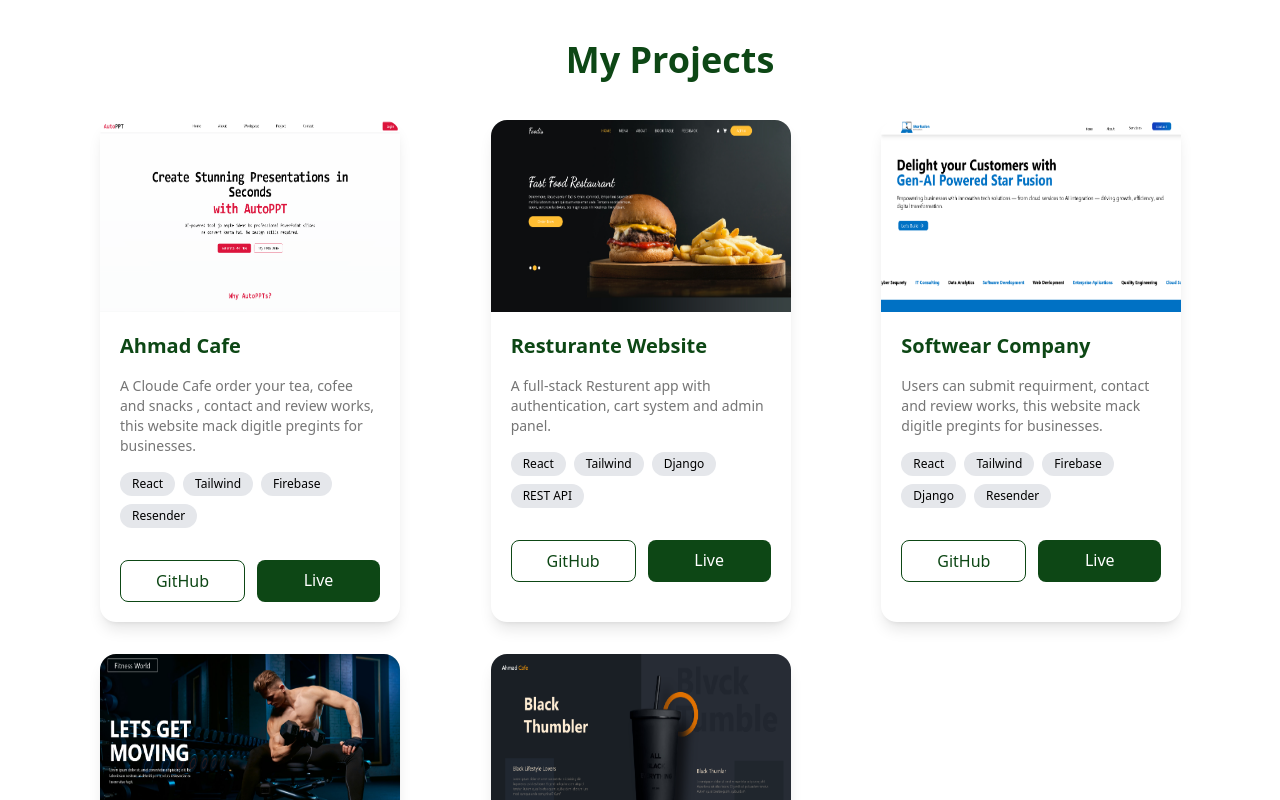
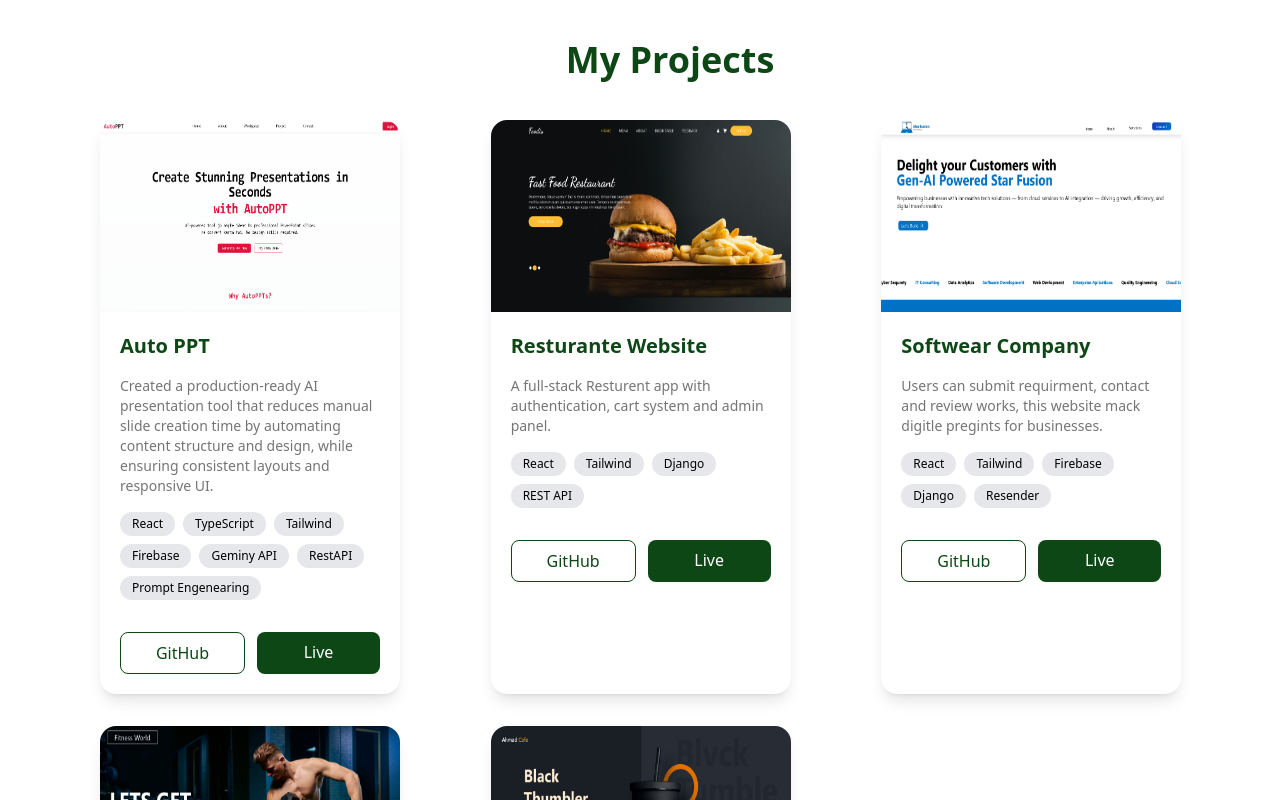
Before and after one commit to asifahmad0/My-Portfolio, a React (Vite) app in the folder frontend/: page / in a window 1280 px wide. Shown: the part 2696-3496 px from the top of the page. Built offline with nearby package versions, Linux system fonts and the light colour scheme.

Commit message:
add new project

```diff
--- a/frontend/src/pages/Project.jsx
+++ b/frontend/src/pages/Project.jsx
@@ -10,10 +10,10 @@ import autoPptImg from '../assets/autoppt.png'
 const projects = [
   {
     id: 1,
-    title: "Ahmad Cafe ",
+    title: "Auto PPT ",
     description:
-      "A Cloude Cafe order your tea, cofee and snacks , contact and review works, this website mack digitle pregints for businesses.",
-    tech: ["React", "Tailwind", "Firebase", "Resender"],
+      "Created a production-ready AI presentation tool that reduces manual slide creation time by automating content structure and design, while ensuring consistent layouts and responsive UI.",
+    tech: ["React", "TypeScript","Tailwind", "Firebase", "Geminy API", "RestAPI", "Prompt Engenearing"],
     image: autoPptImg,
     github: "https://github.com/asifahmad0/My-Portfolio",
     live: "https://autoppt.vercel.app/",
--- a/frontend/src/pages/SkillSection.jsx
+++ b/frontend/src/pages/SkillSection.jsx
@@ -13,7 +13,6 @@ import nodejs from '../assets/node-js-logo.png'
 import express from '../assets/express.png'
 import firebase from '../assets/firebase.webp'
 import mongodb from '../assets/mongodb.svg'
-import next from '../assets/nextjs.jpeg'
 import postgre from '../assets/postgres.avif'
 import framer from '../assets/framer.webp'
 import git from '../assets/git.jpeg'
@@ -24,7 +23,6 @@ const skills = [
   { name: "React", type: "Library", icon: react },
   { name: "TypeScript", type: "Programming Language", icon: ts },
   { name: "Node.js", type: "Programming Language", icon: nodejs },
-  { name: "Next.js", type: "Framework", icon: next  },
   { name: "Express.js", type: "Framework", icon: express },
   { name: "HTML", type: "Markup Language", icon: html},
   { name: "CSS", type: "Styling Language", icon: css },
```
